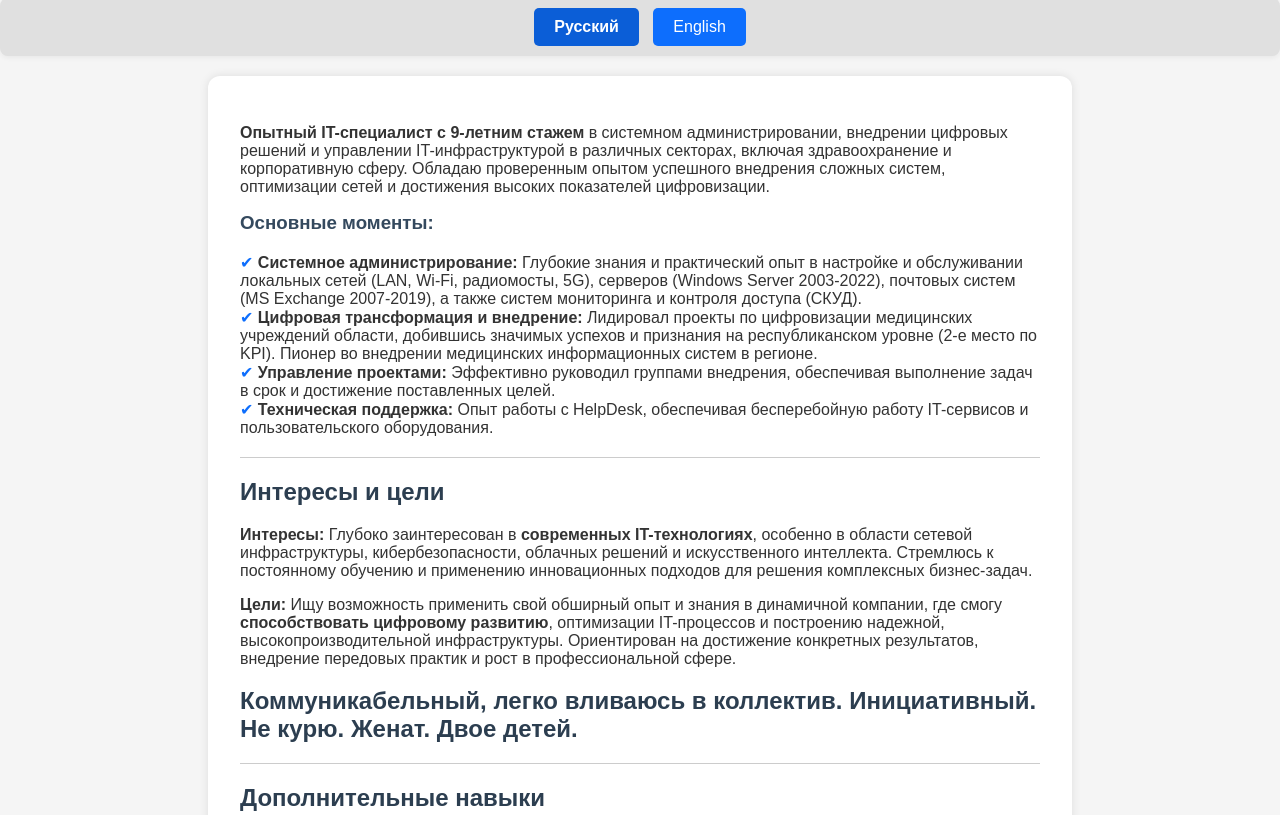
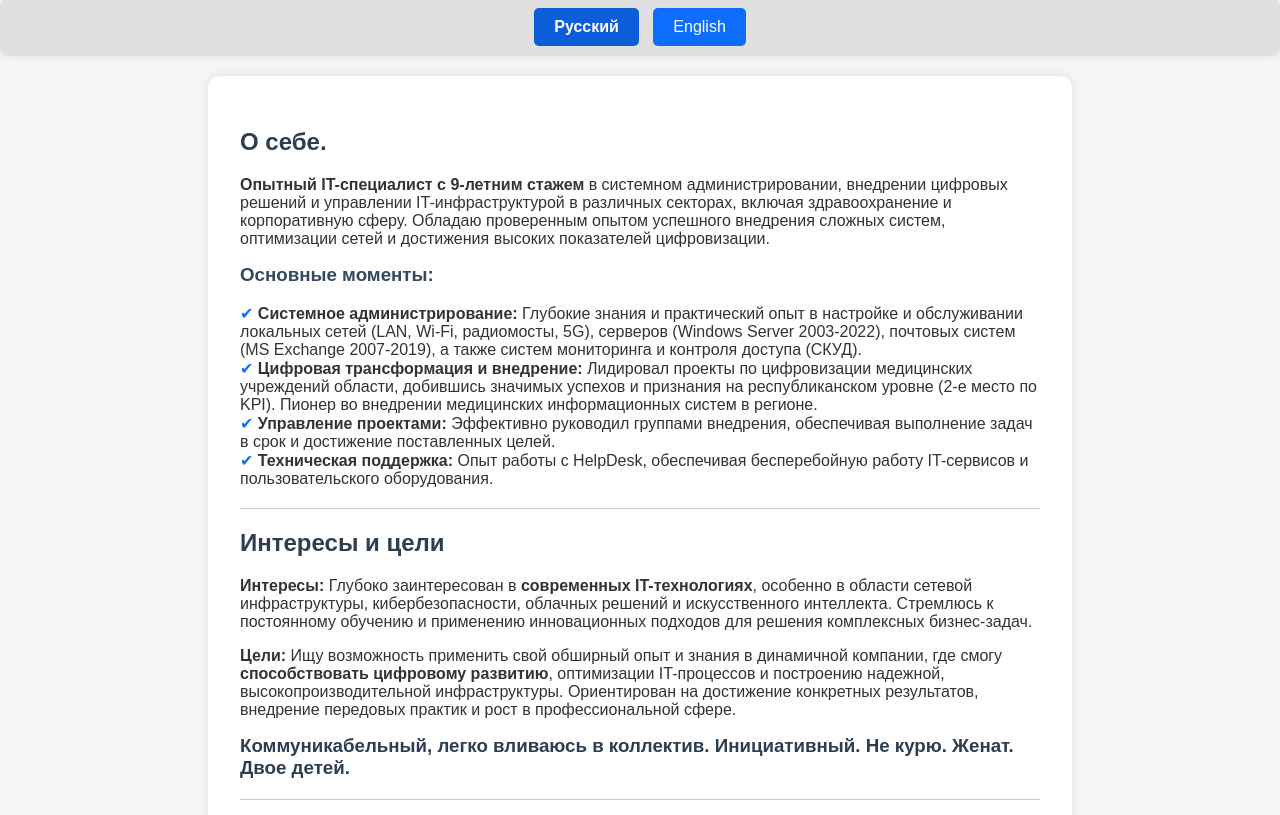
Before and after one commit to ramazilnik/resume-site, a plain HTML site: page site/index.html in a window 1280 px wide. Shown: the part 180-995 px from the top of the page. Drawn offline with Linux system fonts and the light colour scheme.

Commit message:
new_push

```diff
--- a/site/index.html
+++ b/site/index.html
@@ -153,7 +153,7 @@
 
         <div id="russian-content" class="lang-ru">
             <section class="about content-section">
-
+                <h2 style="color: #2c3e50;">О себе.</h2>
                 <p>
                     <strong>Опытный IT-специалист с 9-летним стажем</strong> в системном администрировании, внедрении цифровых решений и
                     управлении IT-инфраструктурой в различных секторах, включая здравоохранение и корпоративную сферу. Обладаю
@@ -189,7 +189,7 @@
                     высокопроизводительной инфраструктуры. Ориентирован на достижение конкретных результатов, внедрение
                     передовых практик и рост в профессиональной сфере.
                 </p>
-                <h2 style="color: #2c3e50;">Коммуникабельный, легко вливаюсь в коллектив. Инициативный. Не курю. Женат. Двое детей.</h2>
+                <h3 style="color: #2c3e50;">Коммуникабельный, легко вливаюсь в коллектив. Инициативный. Не курю. Женат. Двое детей.</h2>
                 <hr>
 
                 <h2 style="color: #2c3e50;">Дополнительные навыки</h2>
```
